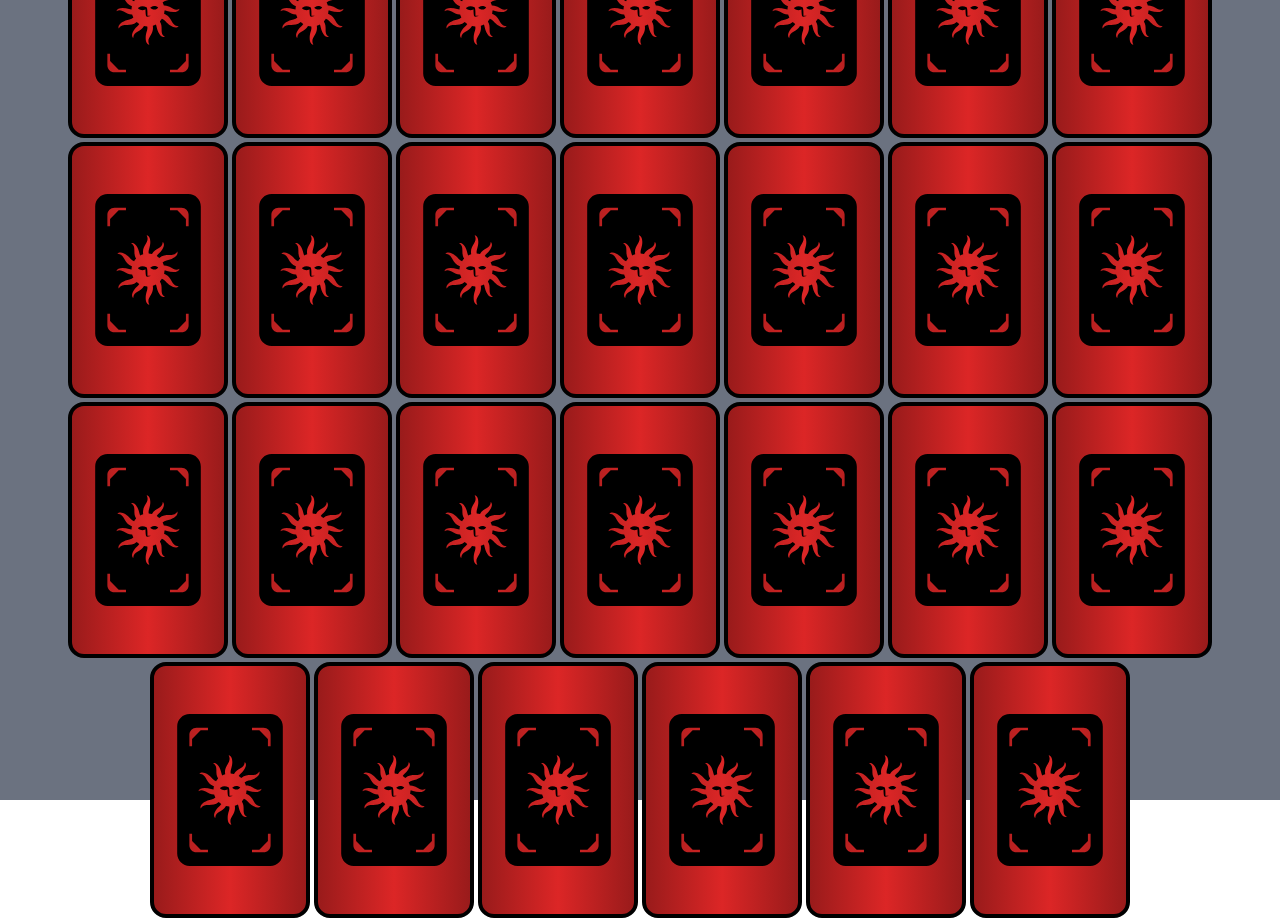
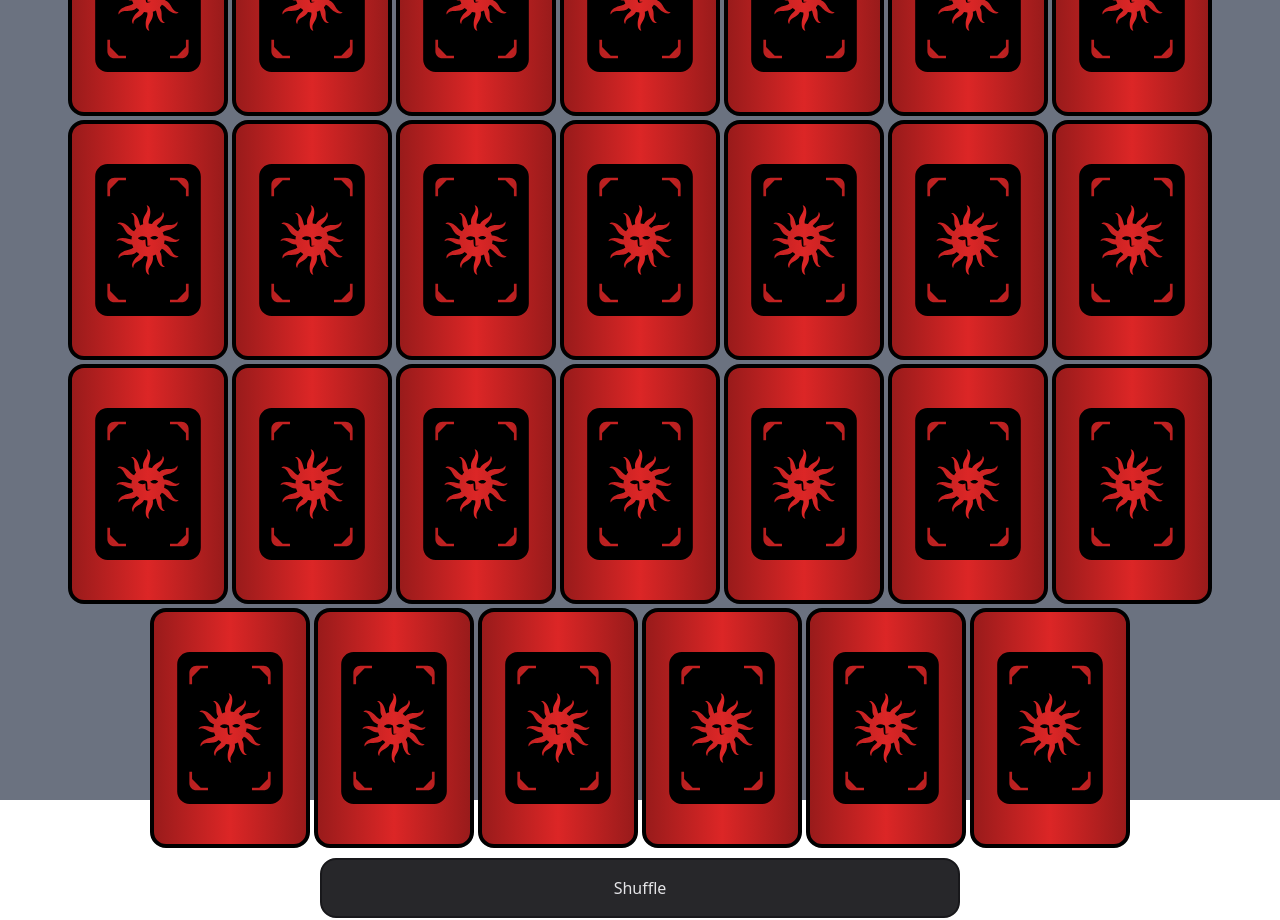
Before and after one commit to johneckert/card-decks, a React (Vite) app: page / in a window 1280 px wide. Built offline with nearby package versions, Linux system fonts and the light colour scheme; the HTML template or start-up script is replaced by a standard one.

Commit message:
some styling and restore shuffle

```diff
--- a/src/App.tsx
+++ b/src/App.tsx
@@ -5,18 +5,15 @@ import { shuffle } from './utilities';
 
 function App() {
   const [cardDrawn, setCardDrawn] = useState<boolean>(false);
-  const [deck,] = useState<CardData[]>(shuffle(DECK_OF_ILLUSIONS))
-  // const reshuffle = () => {
-  //   console.log('Reshuffling deck');
-  //   setDeck(shuffle(deck));
-  //   setCardDrawn(false);
-  // }
+  const [deck, setDeck] = useState<CardData[]>(shuffle(DECK_OF_ILLUSIONS))
+  const reshuffle = () => {
+    console.log('Reshuffling deck');
+    setDeck(shuffle(deck));
+    setCardDrawn(false);
+  }
 
   return (
     <div className="bg-gray-500 flex flex-col items-center justify-center h-screen">
-      {/* <button onClick={reshuffle} className="rounded-2xl border-4 border-solid border-black m-10 p-4 bg-white w-1/2 click:bg-red-200">
-          <h1>Reshuffle</h1>
-      </button> */}
       <div className="container h-max max-w-max flex flex-wrap items-center justify-center">
         {deck.map((card, i) => {
           return (
@@ -29,6 +26,9 @@ function App() {
           )
         })}
       </div>
+      <button onClick={reshuffle} className="rounded-2xl text-zinc-200 border-2 border-solid border-zinc-900 m-2 p-4 w-1/2 bg-zinc-800 hover:bg-zinc-700  active:bg-zinc-600">
+          <h1>Shuffle</h1>
+      </button>
     </div>
   )
 }
--- a/src/Card.tsx
+++ b/src/Card.tsx
@@ -18,7 +18,7 @@ const Card: React.FC<CardProps> = ({ title, cardDrawn, setCardDrawn }) => {
     };
 
     return (
-        <div onClick={flipCard} className={`rounded-2xl border-4 border-solid border-black h-64 w-40 flex m-0.5 ${isFlipped ? "bg-white" : "bg-gradient-to-r from-red-800 via-red-600 to-red-800"}`}>
+        <div onClick={flipCard} className={`rounded-2xl border-4 border-solid border-black h-60 w-40 flex m-0.5 ${isFlipped ? "bg-white" : "bg-gradient-to-r from-red-800 via-red-600 to-red-800"}`}>
           { isFlipped ? (
             <div className='relative flex justify-center items-center overflow-hidden'>
               <img className="object-cover w-full p-4 pb-8" src={`deckOfIllusions/${imageName}.png`} alt={title} />
```
